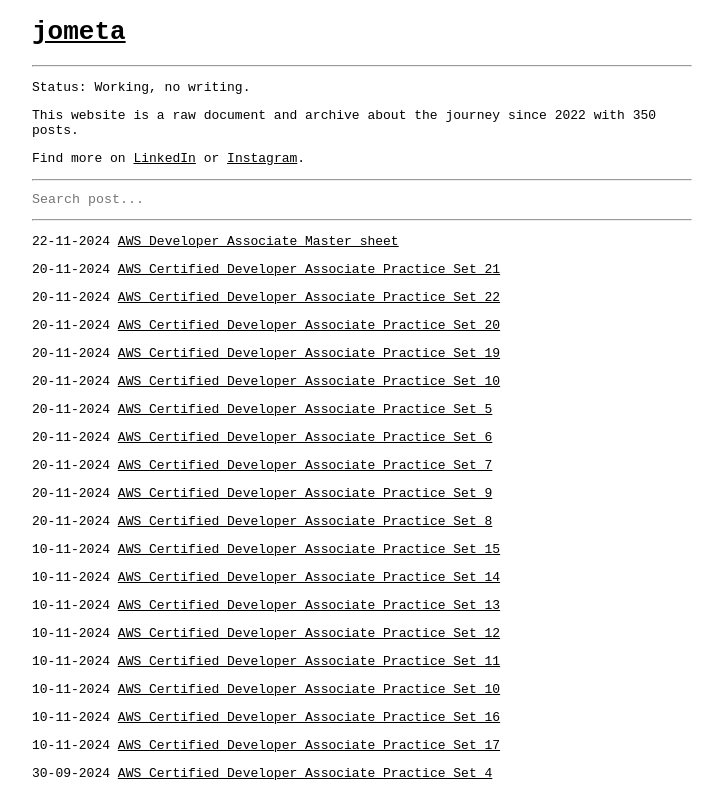
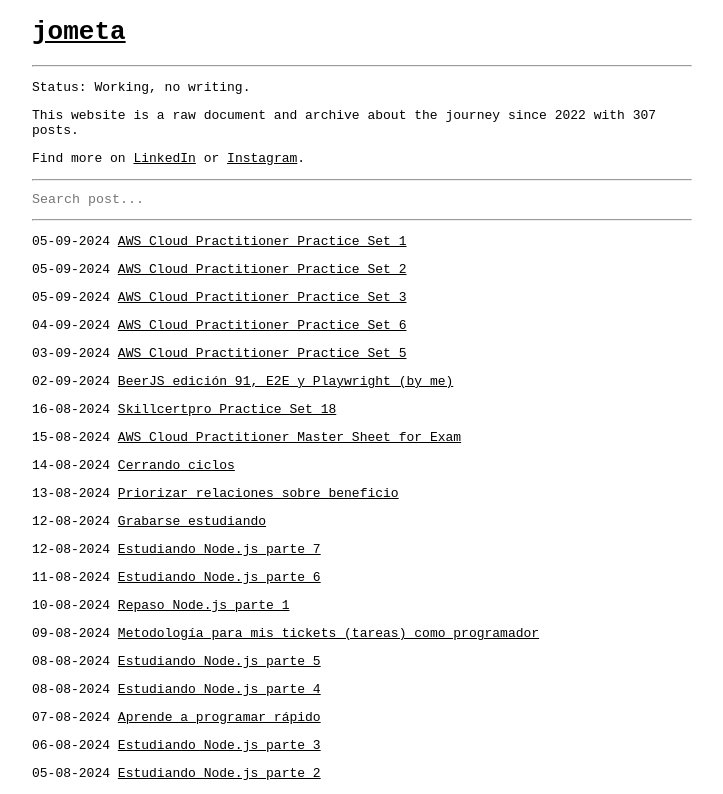
Before and after one commit to jometa9/blog, a Next.js app: page / in a window 1280 px wide. Shown: the top 794 px of the page, without its empty margins (278-1001 px from the left). Built offline with nearby package versions, Linux system fonts and the light colour scheme.

Commit message:
Filter per date

```diff
--- a/components/getPostMetadata.ts
+++ b/components/getPostMetadata.ts
@@ -6,7 +6,10 @@
   date: string;
 }
 
-const getPostMetadata = (): { posts: PostMetadataWithDate[], lastPostDate: string | null } => {
+const getPostMetadata = (): {
+  posts: PostMetadataWithDate[];
+  lastPostDate: string | null;
+} => {
   const folder = `posts/`;
   const files = fs.readdirSync(folder);
   const markdownPosts = files.filter((file) => file.endsWith(".md"));
@@ -14,8 +17,7 @@
   const currentDate = new Date();
   currentDate.setDate(currentDate.getDate() - 1);
 
-  const posts = markdownPosts
-    .map((fileName) => {
+  const posts = markdownPosts.map((fileName) => {
     const fileContents = fs.readFileSync(`posts/${fileName}`, "utf8");
     const matterResult = matter(fileContents);
     return {
@@ -24,7 +26,7 @@
       visible: matterResult.data.visible,
       slug: fileName.replace(".md", ""),
     } as PostMetadataWithDate;
-    })
+  });
 
   posts.sort((a, b) => {
     const [aDay, aMonth, aYear] = a.date.split("-");
--- a/src/app/components/BlogHome.tsx
+++ b/src/app/components/BlogHome.tsx
@@ -7,13 +7,23 @@
   posts: PostMetadata[];
 }
 
+const parseDate = (dateString: string) => {
+  const [day, month, year] = dateString.split("-").map(Number);
+  return new Date(year, month - 1, day);
+};
+
 const BlogHome: React.FC<SearchablePostsProps> = ({ posts = [] }) => {
   const [searchTerm, setSearchTerm] = useState("");
+  const today = new Date();
 
   const filteredPosts = posts
     .filter((post) =>
       post.title.toLowerCase().includes(searchTerm.toLowerCase())
     )
+    .filter((post) => {
+      const postDate = parseDate(post.date);
+      return postDate <= today;
+    })
     .filter((post) => post.visible);
   const handleSearchChange = (event: React.ChangeEvent<HTMLInputElement>) => {
     setSearchTerm(event.target.value);
```
Lines whose indentation alone changed are shown as unchanged.
